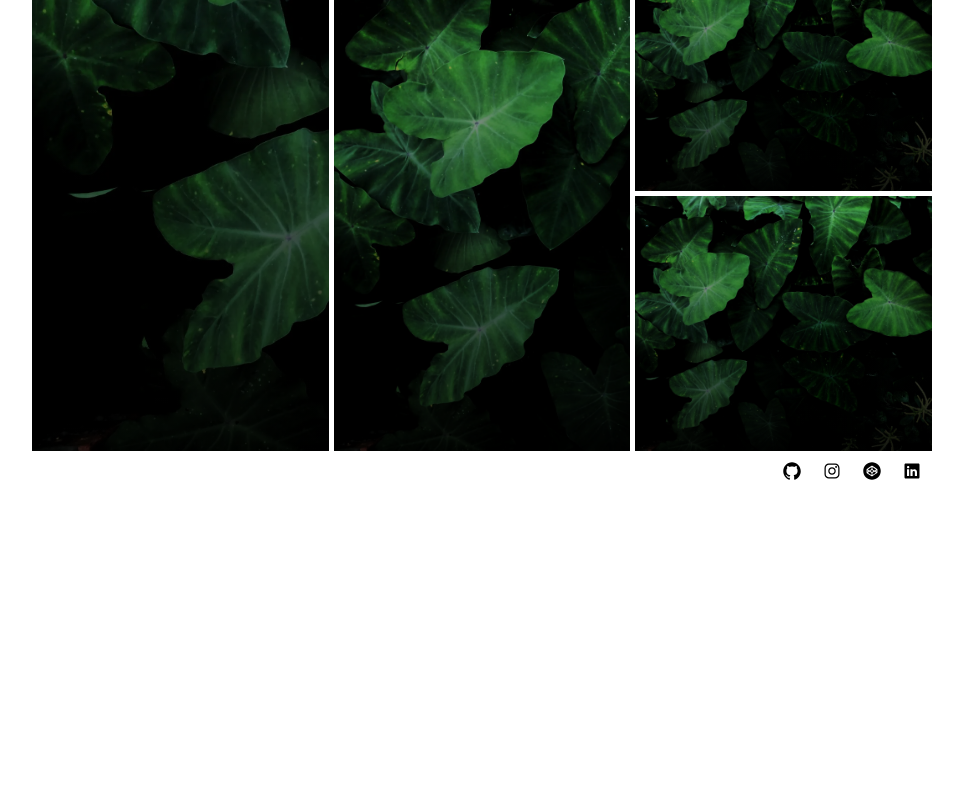
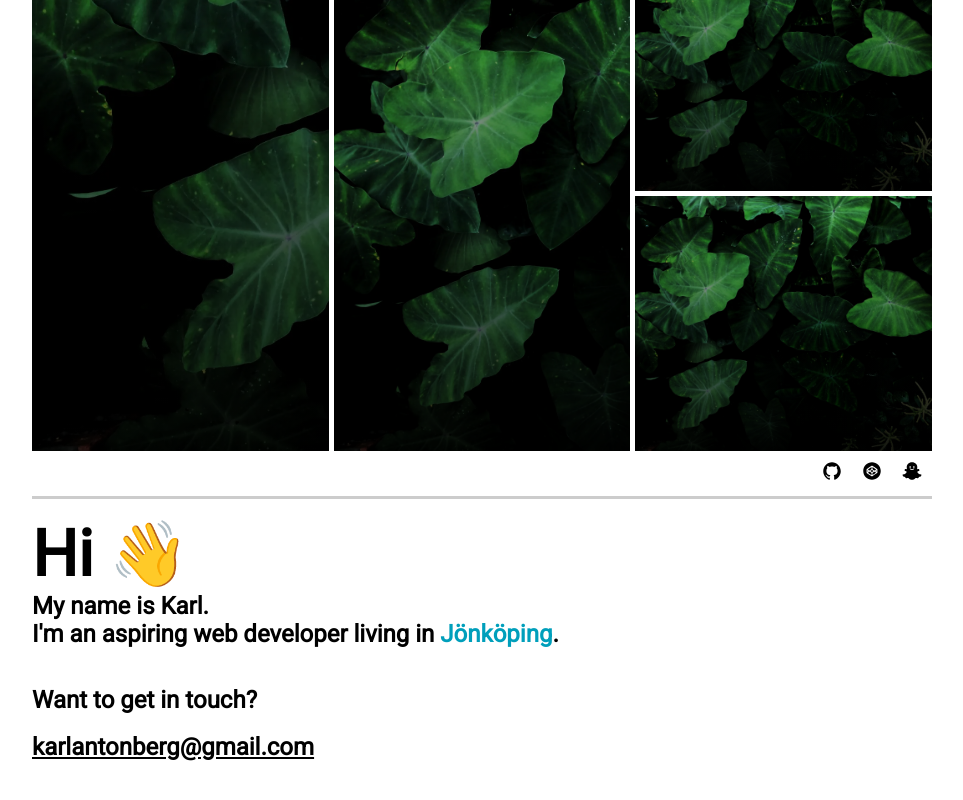
Before and after one commit to Karl191/karl191.github.io, a plain HTML site: page index.html in a window 1280 px wide. Shown: the part 976-1776 px from the top of the page, without its empty margins (158-1121 px from the left). Before the commit the page ends 1572 px from the top, so only its background shows below. Drawn offline with nearby package versions, Linux system fonts and the light colour scheme.

Commit message:
big boy update

```diff
--- a/css/main.css
+++ b/css/main.css
@@ -1,11 +1,28 @@
 * {
     margin: 0;
     padding: 0;
+}
+html {
+    scroll-behavior: smooth;
 }
 body {
     font-family: 'Roboto', sans-serif;
     max-width: 900px;
     margin: 100px auto;
+    height: 1800px;
+}
+#location {
+    color: rgb(0, 159, 187);
+    text-decoration: none;
+}
+#intro {
+    margin-top: 2%;
+}
+.footer {
+    border-bottom: solid 3px #ccc;
+}
+h1 {
+    font-size: 4em;
 }
 a {
     color: black;
@@ -66,23 +83,19 @@ nav li:nth-child(n+2) a:hover:before {
     -webkit-transform: scaleX(1);
     transform: scaleX(1);
 }
-h2, p {
-    margin: 0;
-    opacity: 0;
-}
 ul {
     list-style: none;
     padding: 0;
     margin: 0;
 }
-footer {
+.footer {
     font-size: 20px;
 }
-footer ul {
+.footer ul {
     display: flex;
     justify-content: flex-end;
 }
-footer li {
+.footer li {
     margin: 10px;
 }
 .boxes {
--- a/index.html
+++ b/index.html
@@ -5,14 +5,14 @@
 		<meta charset="utf-8" />
 		<link href="css/main.css" type="text/css" rel="stylesheet">
 		<link href="https://fonts.googleapis.com/css?family=Roboto&display=swap" rel="stylesheet">
+		<link rel="stylesheet" href="https://unpkg.com/aos@next/dist/aos.css" />
 	</head>
 	<body>
 		<nav>
 			<header>
 				<ul>
 					<li><a href=""><ion-icon name="infinite"></ion-icon></a></li>
-					<li class="nav-li"><a href="">About</a></li>
-					<li><a href="">Contact</a></li>
+					<li><a href="#email">Contact</a></li>
 				</ul>
 			</header>
 		</nav>
@@ -24,39 +24,53 @@
 			<li><div><a href="#"></a></div></li>
 			<li><div><a href="#"></a></div></li>
 		</ul>
-			<footer>
+
+		<div class="footer">
 			<ul>
-					<li><a href=""><ion-icon name="logo-github"></ion-icon></a></li>
-					<li><a href=""><ion-icon name="logo-instagram"></ion-icon></a></li>
-					<li><a href=""><ion-icon name="logo-codepen"></ion-icon></a></li>
-					<li><a href=""><ion-icon name="logo-linkedin"></ion-icon></a></li>
+				<li><a href="https://github.com/Karl191"><ion-icon name="logo-github"></ion-icon></a></li>
+				<li><a href="https://codepen.io/KVM/"><ion-icon name="logo-codepen"></ion-icon></a></li>
+				<li><a href="https://www.snapchat.com/add/swulu"><ion-icon name="logo-snapchat"></ion-icon></a></li>
 			</ul>
-			</footer>
+		</div>
+		<div id="intro" data-aos="fade-up" data-aos-duration="1000" data-aos-delay="100" data-aos-once="true">
+			<h1>Hi 👋</h1>
+			<h2>My name is Karl.</h2>
+			<h2> I'm an aspiring web developer living in
+				<a id="location" href="https://www.google.com/maps/place/J%C3%B6nk%C3%B6ping/@57.7187385,12.6388891,6z/data=!4m5!3m4!1s0x46508031565bd12d:0x8b01be57dcc2f66d!8m2!3d57.7826137!4d14.1617876">Jönköping</a>.
+			</h2>
+			<br>
+			<br>
+			<h2>Want to get in touch?</h2>
+			<br>
+		</div>
+		<div id="email" data-aos="fade-up" data-aos-duration="1000" data-aos-delay="100" data-aos-once="true">
+				<h2><a href="mailto: karlantonberg@gmail.com">karlantonberg@gmail.com</h2>
+			</div>
 		<script src="https://unpkg.com/ionicons@4.5.5/dist/ionicons.js"></script>
 		<script src="https://cdnjs.cloudflare.com/ajax/libs/gsap/2.1.2/TweenMax.min.js"></script>
 		<script type="text/javascript">
-
 			TweenMax.staggerFrom("nav li", 2, {
 			delay: 0,
 			y: 20,
 			opacity: 0,
 			ease: Expo.easeInOut
 			}, 0.1);
-
 			TweenMax.staggerFrom(".boxes li", 2, {
 			delay: 1,
 			y: 20,
 			opacity: 0,
 			ease: Expo.easeInOut
 			}, 0.1);
-
-				TweenMax.staggerFrom("footer li", 2, {
+			TweenMax.staggerFrom(".footer li", 2, {
 			delay: 1.5,
 			y: 20,
 			opacity: 0,
 			ease: Expo.easeInOut
 			}, 0.1);
-
+		</script>
+		<script src="https://unpkg.com/aos@next/dist/aos.js"></script>
+		<script>
+		  AOS.init();
 		</script>
 	</body>
 </html>
```
Lines whose indentation alone changed are shown as unchanged.
